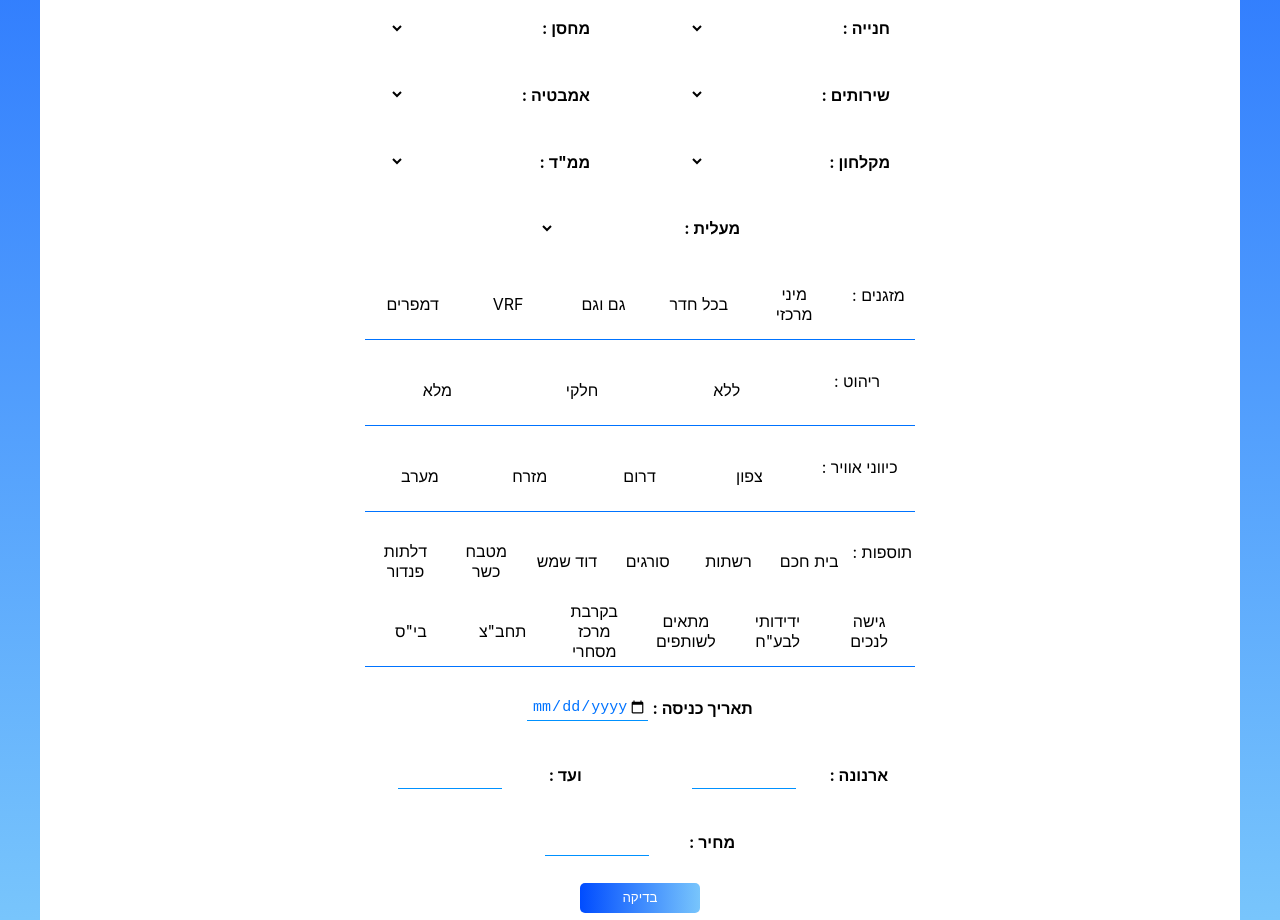
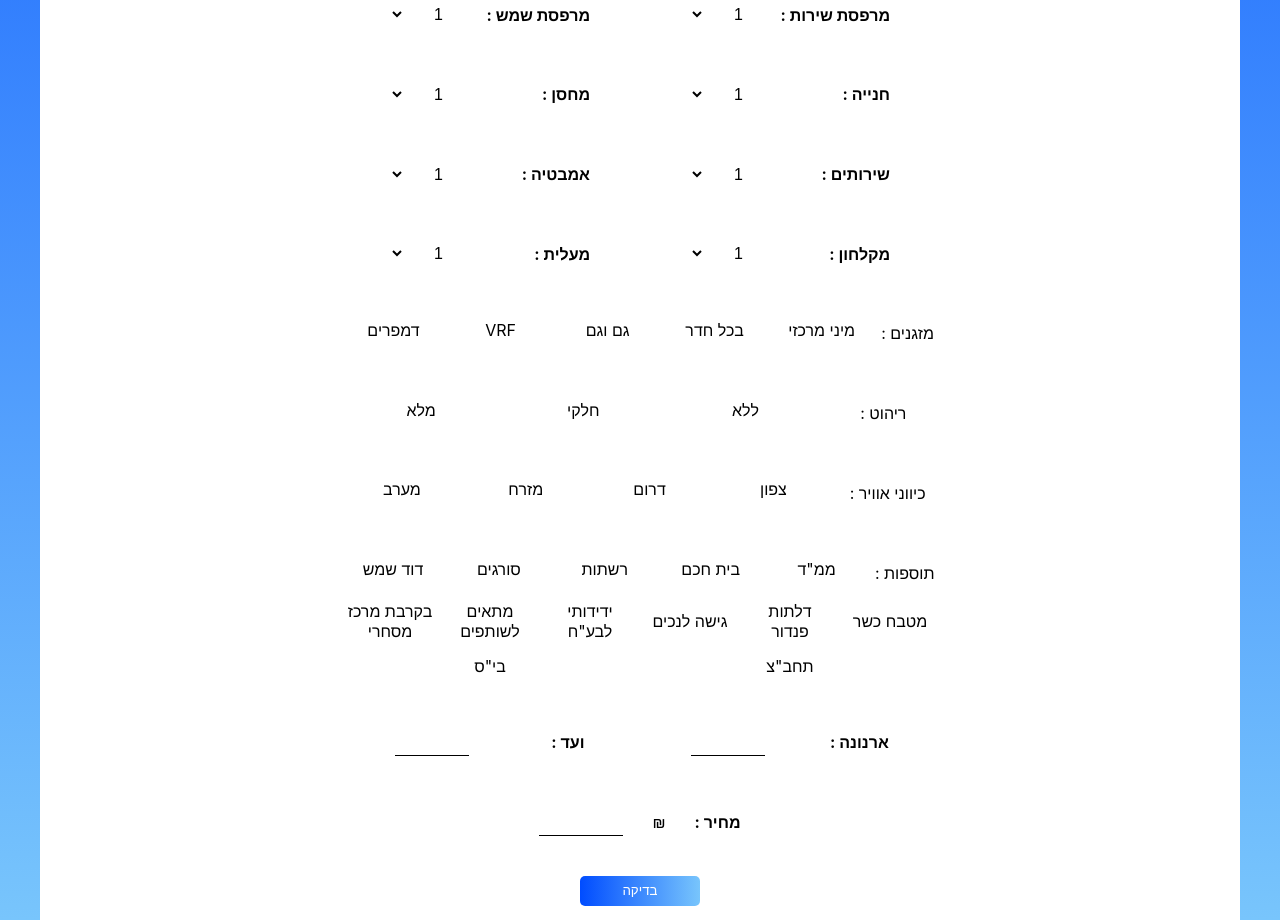
Before and after one commit to LiorAharon98/orna-realtor, a React (Create React App) app: page / in a window 1280 px wide. Shown: the part 680-1600 px from the top of the page. Built offline with nearby package versions, Linux system fonts and the light colour scheme.

Commit message:
added animations

```diff
--- a/src/components/categories/categories.module.css
+++ b/src/components/categories/categories.module.css
@@ -2,6 +2,5 @@
     display: flex;
     justify-content: space-around;
     flex-wrap: wrap;
-    width: 550px;
-    border-bottom: 1.5px solid  rgb(0, 115, 255);
+    width: 600px;
 }
--- a/src/components/category/category.module.css
+++ b/src/components/category/category.module.css
@@ -2,9 +2,9 @@
   display: flex;
   align-items: center;
   justify-content: center;
-  width: 65px;
-  height: 60px;
-  border-radius: 5px;
+  width: 85px;
+  height: 35px;
+  border-radius: 15px;
   margin: 5px;
 }
 
@@ -12,10 +12,11 @@
   display: flex;
   align-items: center;
   justify-content: center;
-  width: 65px;
-  height: 55px;
-  border-radius: 5px;
+  width: 95px;
+  height: 35px;
+  margin: 5px;
+  border-radius: 15px;
   color: white;
-  background: linear-gradient(to bottom, rgb(0, 66, 248), rgb(83, 181, 250));
+  background: linear-gradient(to bottom, rgb(13, 156, 252), rgb(120, 198, 254));
   transition: 500ms;
 }
--- a/src/components/input/Input.jsx
+++ b/src/components/input/Input.jsx
@@ -6,6 +6,7 @@ const Input = ({ name, type, width }) => {
     <>
       <div id={styles.input_container}>
         <p className={styles.text}>{name} :</p>
+        <p>{name ==='מחיר' && '₪'}</p>
         <input   style={{ width: width ? width : null }} type={type} id={styles.input} />
       </div>
       {error && <p>error</p>}
--- a/src/components/input/input.module.css
+++ b/src/components/input/input.module.css
@@ -11,8 +11,7 @@
   width: 100px;
   height: 25px;
   border: none;
-  border-bottom: 1.5px solid rgb(0, 145, 255);
-  color: rgb(0, 115, 255);
+  border-bottom: 1.5px solid black;
   font-size: 15px;
 }
 .text {
--- a/src/components/main/Main.jsx
+++ b/src/components/main/Main.jsx
@@ -12,7 +12,10 @@ const Main = () => {
         <div className={styles.side_bar}></div>
         <div id={styles.container}>
           <Header />
-          <Input width={120} name={"ביקור בנכס"} type={"date"} />
+          <div className={styles.input_container}>
+            <Input width={120} name={"ביקור בנכס"} type={"date"} />
+            <Input width={120} name={"תאריך כניסה"} type={"date"} />
+          </div>
           <div className={styles.input_container}>
             <Categories name={"השכרה או מכירה"} data={sellOrRent} />
           </div>
@@ -33,12 +36,12 @@ const Main = () => {
             <Select name={"מתוך"} maxNumber={20} />
           </div>
           <div className={styles.input_container}>
-            <Select name={"מרפסת שירות"} maxNumber={3} />
+            <Select name={"מרפסת שירות"} maxNumber={2} />
             <Select name={"מרפסת שמש"} maxNumber={3} />
           </div>
           <div className={styles.input_container}>
             <Select name={"חנייה"} maxNumber={3} />
-            <Select name={"מחסן"} maxNumber={3} />
+            <Select name={"מחסן"} maxNumber={2} />
           </div>
           <div className={styles.input_container}>
             <Select name={"שירותים"} maxNumber={4} />
@@ -46,23 +49,20 @@ const Main = () => {
           </div>
           <div className={styles.input_container}>
             <Select name={"מקלחון"} maxNumber={2} />
-            <Select name={`ממ"ד`} maxNumber={2} />
-          </div>
-          <div className={styles.input_container}>
             <Select name={"מעלית"} maxNumber={2} />
           </div>
+
           <Categories name={"מזגנים"} data={airConditioner} />
           <Categories name={"ריהוט"} data={furniture} />
           <Categories name={"כיווני אוויר"} data={airDirection} />
 
           <Categories name={"תוספות"} data={extended} />
-          <Input width={120} name={"תאריך כניסה"} type={"date"} />
           <div className={styles.input_container}>
-            <Input name={"ארנונה"} type={"number"} />
-            <Input name={"ועד"} type={"number"} />
+            <Input name={"ארנונה"} type={"number"} width={70} />
+            <Input name={"ועד"} type={"number"} width={70} />
           </div>
           <div className={styles.input_container}>
-            <Input name={"מחיר"} type={"number"} />
+            <Input name={"מחיר"} type={"number"} width={80} />
           </div>
           <button id={styles.btn}>בדיקה</button>
         </div>
--- a/src/components/select/Select.jsx
+++ b/src/components/select/Select.jsx
@@ -10,8 +10,7 @@ const Select = ({ name, maxNumber, room }) => {
   return (
     <div id={styles.container}>
       <p id={styles.text}>{name} : </p>
-      <select id={styles.select_container}>
-        <option></option>
+      <select  id={styles.select_container}>
         {!room &&
           numbers.map((number, index) => {
             return <option key={index}>{index + 1}</option>;
--- a/src/components/select/select.module.css
+++ b/src/components/select/select.module.css
@@ -7,7 +7,7 @@
 }
 #select_container {
   background-color: white;
-  width: 55px;
+  width: 85px;
   height: 25px;
   font-size: 16px;
   outline: none;
--- a/src/data.js
+++ b/src/data.js
@@ -1,10 +1,11 @@
 export const sellOrRent = ["השכרה", "מכירה"];
 export const airConditioner = ["מיני מרכזי", "בכל חדר", "גם וגם", "VRF", "דמפרים"];
 export const airDirection = ["צפון", "דרום", "מזרח", "מערב"];
-export const typeEstate = ["דירה", "דירת גן", "פנטהאוז", "בית קרקע", "קרקע"];
+export const typeEstate = ["דירה", "דירת גן", "פנטהאוז", "בית קרקע"];
 export const estateStatus = ["חדש מקבלן", "משופץ", "במצב טוב", "שמור", "דורש שיפוץ"];
 export const furniture = ["ללא", "חלקי", "מלא"];
 export const extended = [
+  'ממ"ד',
   "בית חכם",
   "רשתות",
   "סורגים",
```
Also changed, not shown: src/components/main/main.module.css (+8 -9 lines).
